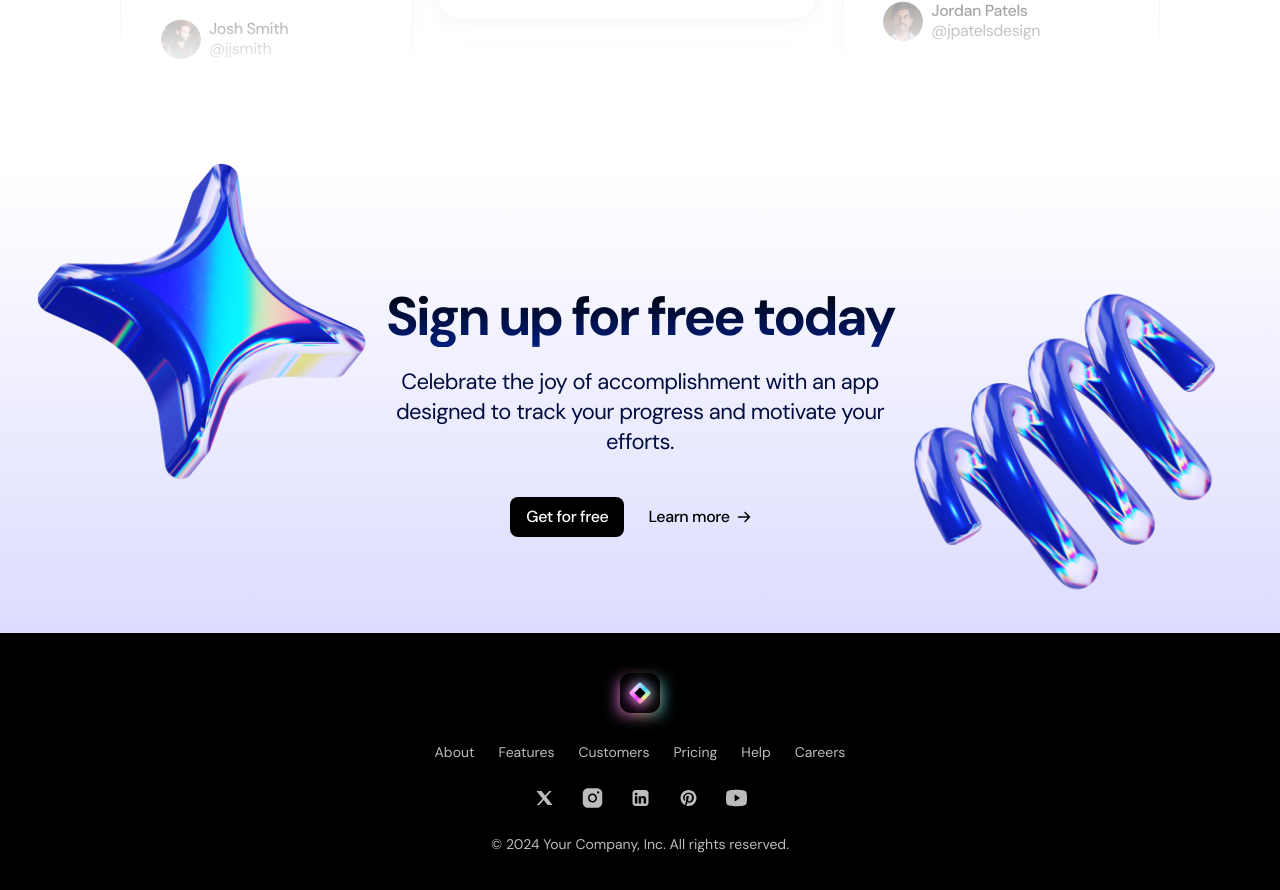
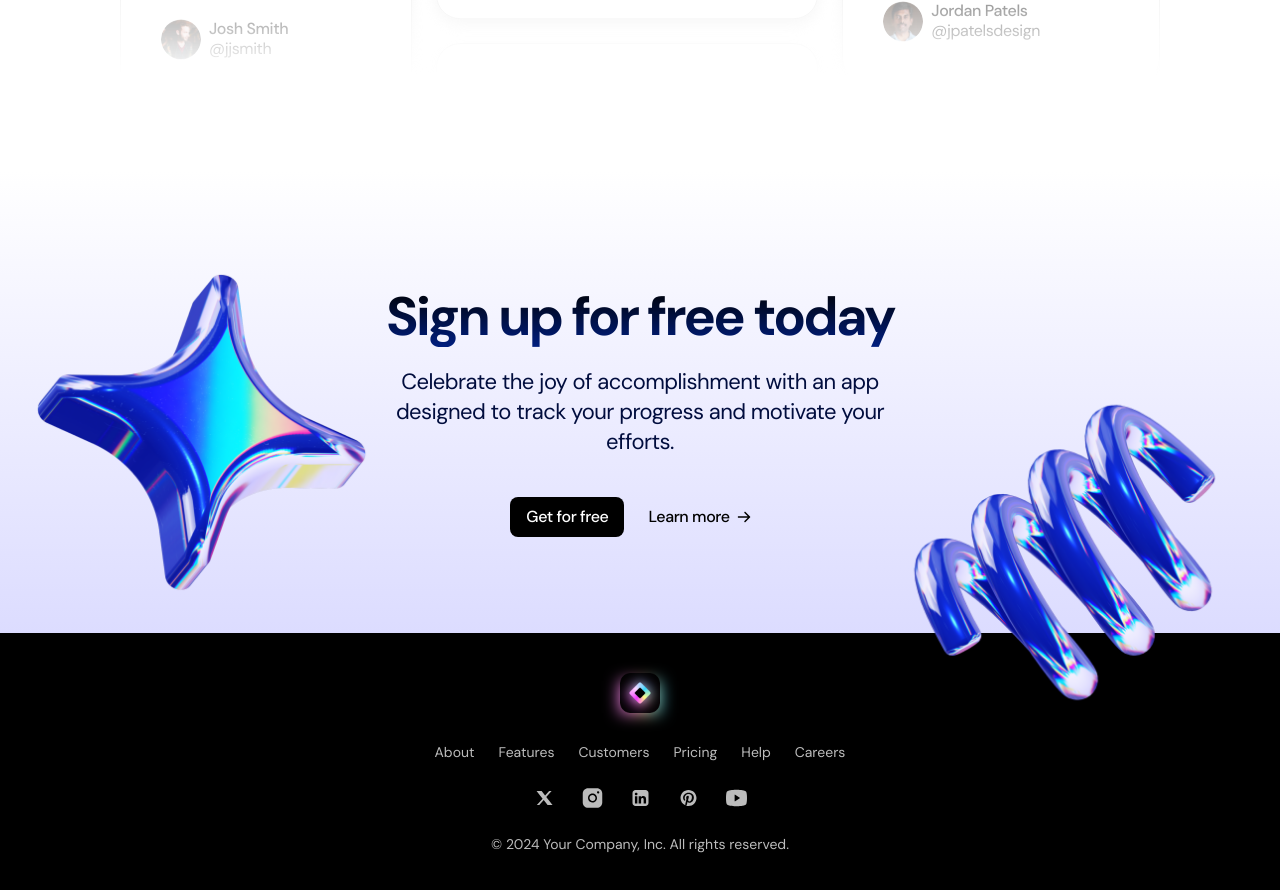
Before and after one commit to Alwaz/saas-landing-page, a Next.js app: page / in a window 1280 px wide. Shown: the part 4198-5088 px from the top of the page. Built offline with nearby package versions, Linux system fonts and the light colour scheme.

Commit message:
style(animations): CTA animation added

```diff
--- a/src/sections/CallToAction.tsx
+++ b/src/sections/CallToAction.tsx
@@ -1,11 +1,23 @@
+"use client";
+import { useRef } from "react";
+import { motion, useScroll, useTransform } from "framer-motion";
 import Image from "next/image";
 import ArrowRight from "@/assets/arrow-right.svg";
 import StarImage from "@/assets/star.png";
 import SpringImage from "@/assets/spring.png";
 
 export const CallToAction = () => {
+  const sectionRef = useRef(null);
+  const { scrollYProgress } = useScroll({
+    target: sectionRef,
+    offset: ["start end", "end start"],
+  });
+  const translateY = useTransform(scrollYProgress, [0, 1], [150, -150]);
   return (
-    <section className="bg-gradient-to-b from-white to-[#DCDCFF] py-24 overflow-x-clip">
+    <section
+      ref={sectionRef}
+      className="bg-gradient-to-b from-white to-[#DCDCFF] py-24 overflow-x-clip"
+    >
       <div className="container">
         <div className="section-heading relative">
           <h2 className="section-title mt-5">Sign up for free today</h2>
@@ -13,17 +25,19 @@
             Celebrate the joy of accomplishment with an app designed to track
             your progress and motivate your efforts.
           </p>
-          <Image
-            src={StarImage}
+          <motion.img
+            src={StarImage.src}
             alt="Star Image"
             width={360}
             className="absolute -left-[350px] -top-[137px]"
+            style={{ translateY }}
           />
-          <Image
-            src={SpringImage}
+          <motion.img
+            src={SpringImage.src}
             alt="Spring Image"
             width={360}
             className="absolute -right-[331px] -top-[19px]"
+            style={{ translateY }}
           />
         </div>
 
```
